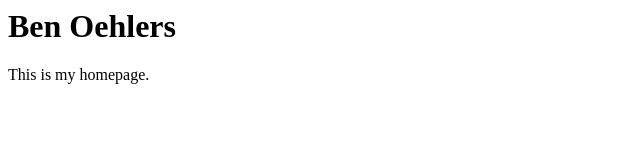
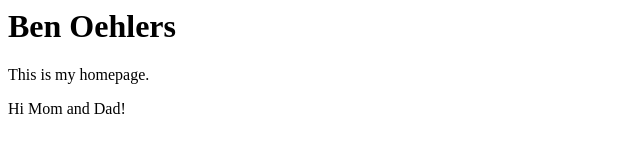
Before and after one commit to BenOehlers/benoehlers.github.io, a plain HTML site: page index.html in a window 1280 px wide. Shown: the whole page, without its empty margins (0-640 px from the left). Drawn offline with Linux system fonts and the light colour scheme.

Commit message:
Update index.html

```diff
--- a/index.html
+++ b/index.html
@@ -6,6 +6,12 @@
 <p>
 This is my homepage.
 </p>
+
+<p>
+
+Hi Mom and Dad!
+
+</p>
 </body>
 
 
```
